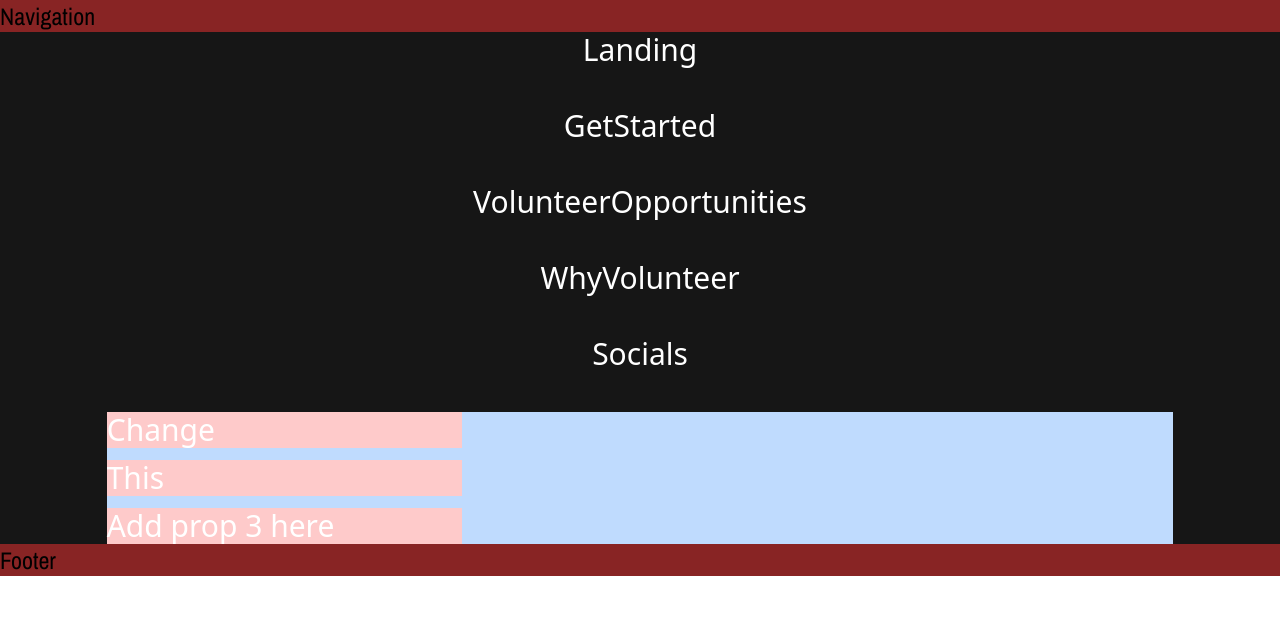
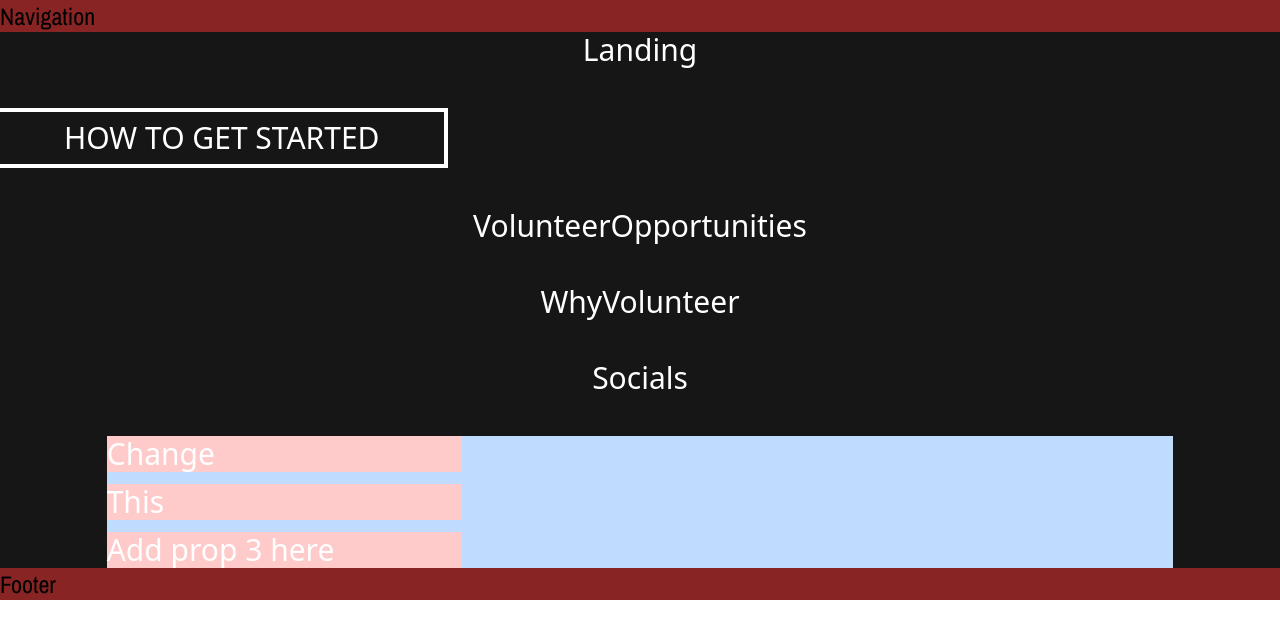
Before and after one commit to acm-ucr/highlander-gloves-website, a Next.js app: page / in a window 1280 px wide. Shown: the top 638 px of the page. Built offline with nearby package versions, Linux system fonts and the light colour scheme; a web font is replaced by a local one.

Commit message:
header component

```diff
--- a/src/components/Header.tsx
+++ b/src/components/Header.tsx
@@ -1,7 +1,13 @@
 import React from "react";
 
-const Header = () => {
-  return <div>Header</div>;
+const Header = (props: { position: string; title: string }) => {
+  return (
+    <div
+      className={`w-1/8 flex flex-row border-b-4 border-t-4 border-white p-2 pl-[5%] pr-[5%] text-3xl text-white ${props.position === "left" ? "border-r-4" : "border-l-4"}`}
+    >
+      {props.title}
+    </div>
+  );
 };
 
 export default Header;
--- a/src/components/home/GetStarted.tsx
+++ b/src/components/home/GetStarted.tsx
@@ -1,9 +1,21 @@
 import React from "react";
+import Header from "@/components/Header";
+
+const Example = (props: { txt1: string }) => {
+  return (
+    <div className="flex w-full flex-col gap-3 text-3xl">
+      {/* change to justify-end when positioning to right */}
+      <div className="flex w-full justify-start">
+        <Header position="left" title={props.txt1} />
+      </div>
+    </div>
+  );
+};
 
 const GetStarted = () => {
   return (
     <div className="flex w-full flex-row justify-center text-3xl">
-      GetStarted
+      <Example txt1="HOW TO GET STARTED" />
     </div>
   );
 };
```
Also changed, not shown: src/app/home/gets-started.js (added, +7 -0 lines), 1 other file (tests, documents, lock files or other folders).
